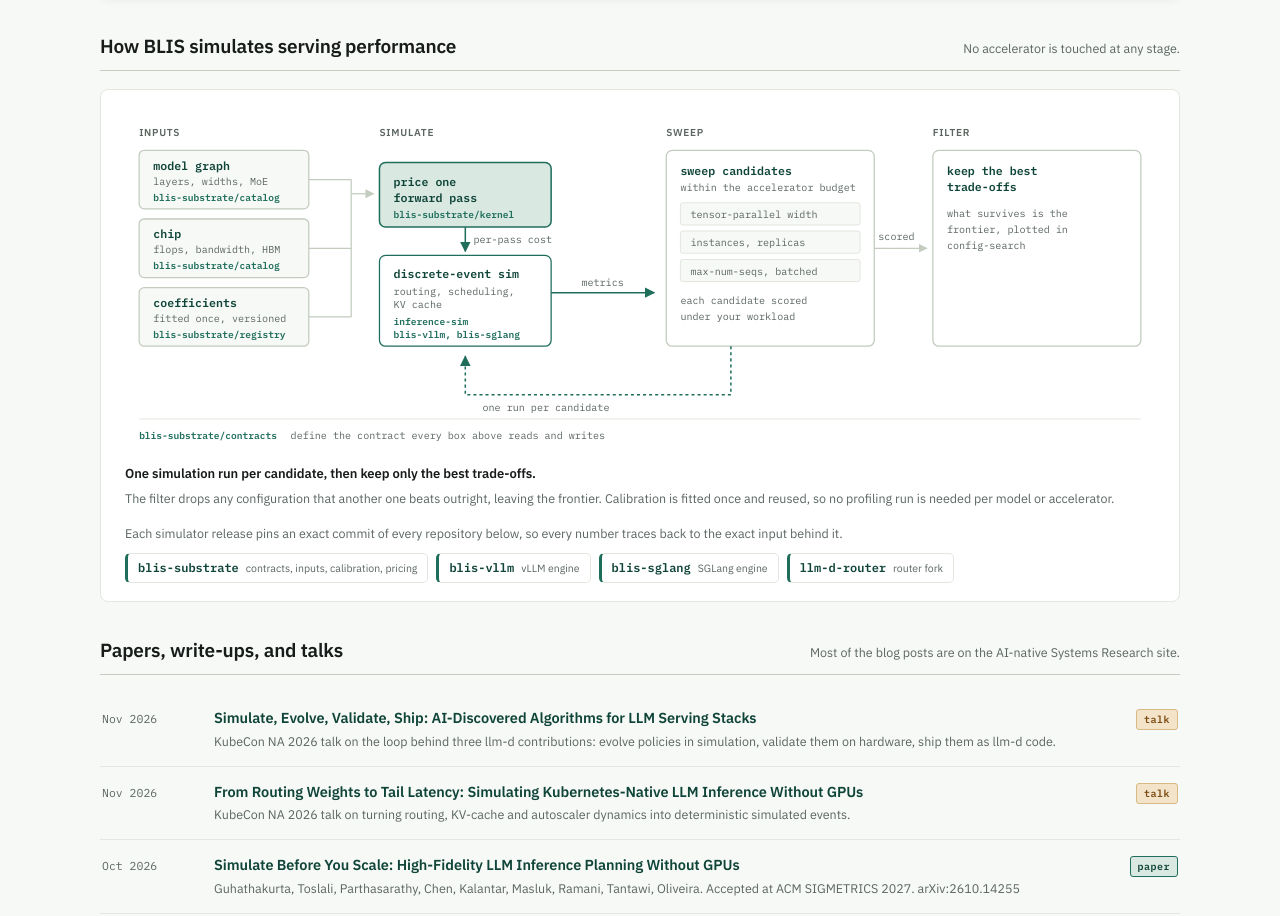
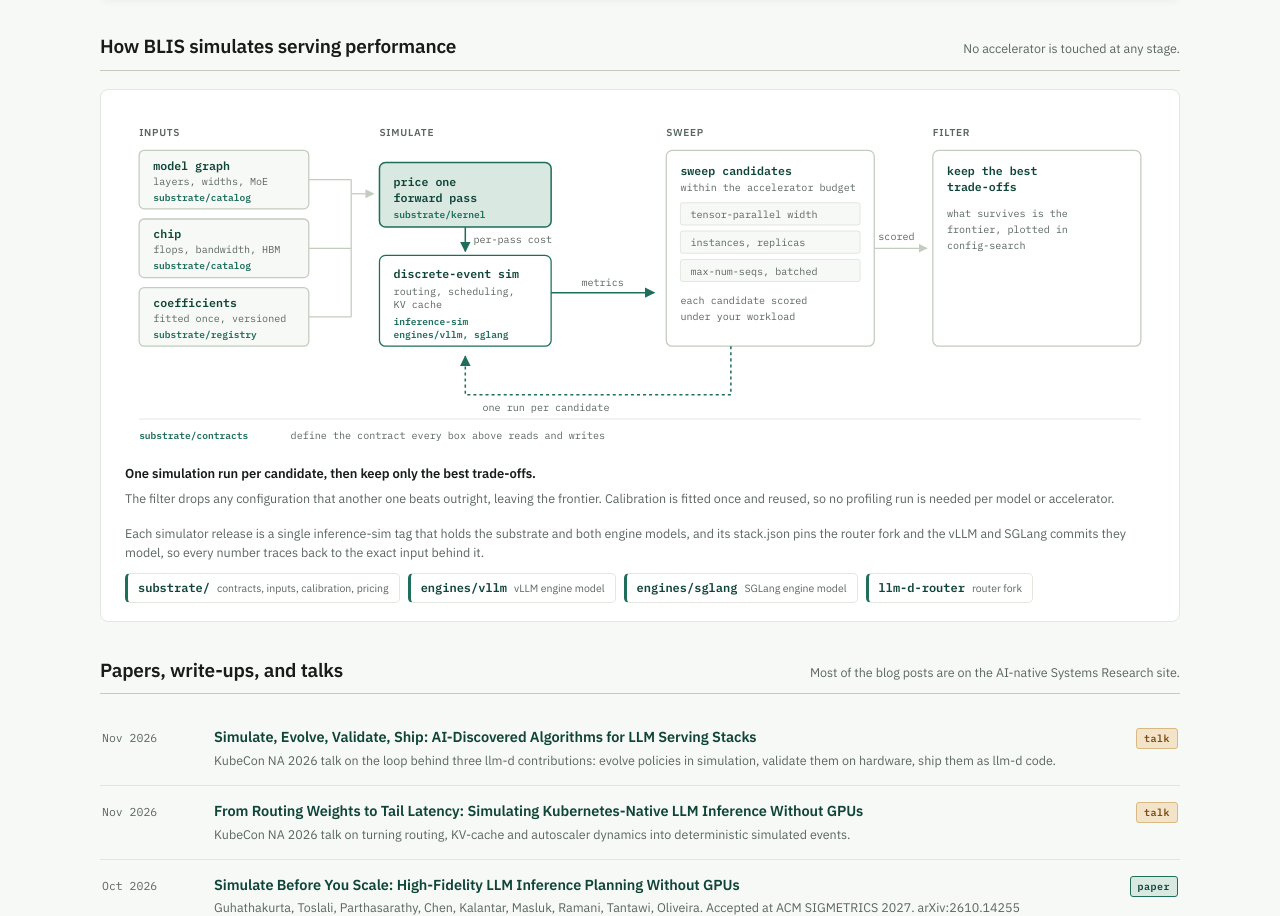
Before and after one commit to llm-d-incubation/llm-d-perf-simulator, a plain HTML site: page index.html in a window 1280 px wide. Shown: the part 1531-2447 px from the top of the page. Drawn offline with Linux system fonts and the light colour scheme; no server answers.

Commit message:
Point the page at inference-sim's substrate and engine directories
From inference-sim v0.19.0 (M3.2), blis-substrate, blis-vllm and
blis-sglang are directories of inference-sim (substrate/, engines/vllm,
engines/sglang), and the standalone repositories stopped at M3.1. Relabel
the pipeline diagram, repoint the provenance links, reword the provenance
lead to match stack.json, and update the README's link table.

Co-Authored-By: Claude Opus 5.5 <noreply@anthropic.com>

```diff
--- a/index.html
+++ b/index.html
@@ -770,7 +770,7 @@
               <figure>
                 <div class="figscroll">
                 <svg viewBox="0 0 1020 330" role="img"
-                  aria-label="Pipeline annotated with the repository behind each stage. Model graph, chip and calibration coefficients come from blis-substrate's catalog and registry; blis-substrate's kernel prices one forward pass, which feeds a discrete-event simulation of routing, scheduling and KV cache, run by inference-sim with the blis-vllm and blis-sglang engine models, that returns serving metrics; the sweep runs that simulation once per candidate and scores each under the workload; a filter drops any candidate that another matches or beats on every metric while winning on at least one, leaving the frontier. blis-substrate's contracts define the interfaces between every stage.">
+                  aria-label="Pipeline annotated with the repository behind each stage. Model graph, chip and calibration coefficients come from inference-sim's substrate catalog and registry; the substrate kernel prices one forward pass, which feeds a discrete-event simulation of routing, scheduling and KV cache, run by inference-sim with its vLLM and SGLang engine models, that returns serving metrics; the sweep runs that simulation once per candidate and scores each under the workload; a filter drops any candidate that another matches or beats on every metric while winning on at least one, leaving the frontier. The substrate contracts define the interfaces between every stage.">
                   <defs>
                     <marker id="ah" viewBox="0 0 10 10" refX="9" refY="5"
                       markerWidth="7" markerHeight="7" orient="auto-start-reverse">
@@ -794,13 +794,13 @@
                   </g>
                   <text class="dlabel" x="28" y="53">model graph</text>
                   <text class="dsub" x="28" y="68">layers, widths, MoE</text>
-                  <text class="drepo" x="28" y="84">blis-substrate/catalog</text>
+                  <text class="drepo" x="28" y="84">substrate/catalog</text>
                   <text class="dlabel" x="28" y="121">chip</text>
                   <text class="dsub" x="28" y="136">flops, bandwidth, HBM</text>
-                  <text class="drepo" x="28" y="152">blis-substrate/catalog</text>
+                  <text class="drepo" x="28" y="152">substrate/catalog</text>
                   <text class="dlabel" x="28" y="189">coefficients</text>
                   <text class="dsub" x="28" y="204">fitted once, versioned</text>
-                  <text class="drepo" x="28" y="220">blis-substrate/registry</text>
+                  <text class="drepo" x="28" y="220">substrate/registry</text>
 
                   <g stroke="var(--line-strong)" stroke-width="1.25" fill="none">
                     <path d="M182 63 H224" />
@@ -814,7 +814,7 @@
                     fill="var(--accent-soft)" stroke="var(--accent)" stroke-width="1.5" />
                   <text class="dlabel" x="266" y="69">price one</text>
                   <text class="dlabel" x="266" y="85">forward pass</text>
-                  <text class="drepo" x="266" y="101">blis-substrate/kernel</text>
+                  <text class="drepo" x="266" y="101">substrate/kernel</text>
 
                   <path d="M337 110 V134" stroke="var(--accent)" stroke-width="1.5"
                     fill="none" marker-end="url(#aha)" />
@@ -826,7 +826,7 @@
                   <text class="dsub" x="266" y="177">routing, scheduling,</text>
                   <text class="dsub" x="266" y="190">KV cache</text>
                   <text class="drepo" x="266" y="207">inference-sim</text>
-                  <text class="drepo" x="266" y="220">blis-vllm, blis-sglang</text>
+                  <text class="drepo" x="266" y="220">engines/vllm, sglang</text>
 
                   <path d="M422 175 H524" stroke="var(--accent)" stroke-width="1.5"
                     fill="none" marker-end="url(#aha)" />
@@ -864,7 +864,7 @@
                   <text class="dsub" x="814" y="132">config-search</text>
 
                   <path d="M14 300H1006" stroke="var(--line)" stroke-width="1" fill="none" />
-                  <text class="drepo" x="14" y="320">blis-substrate/contracts</text>
+                  <text class="drepo" x="14" y="320">substrate/contracts</text>
                   <text class="dsub" x="164" y="320">define the contract every box above reads and writes</text>
                 </svg>
                 </div>
@@ -880,13 +880,14 @@
               </figure>
               <div class="provenance">
                 <p class="provlead">
-                  Each simulator release pins an exact commit of every repository below, so every
-                  number traces back to the exact input behind it.
+                  Each simulator release is a single inference-sim tag that holds the substrate and
+                  both engine models, and its stack.json pins the router fork and the vLLM and
+                  SGLang commits they model, so every number traces back to the exact input behind it.
                 </p>
                 <ul class="provlist">
-                  <li><a href="https://github.com/inference-sim/blis-substrate"><span class="provname">blis-substrate</span> <span class="provrole">contracts, inputs, calibration, pricing</span></a></li>
-                  <li><a href="https://github.com/inference-sim/blis-vllm"><span class="provname">blis-vllm</span> <span class="provrole">vLLM engine</span></a></li>
-                  <li><a href="https://github.com/inference-sim/blis-sglang"><span class="provname">blis-sglang</span> <span class="provrole">SGLang engine</span></a></li>
+                  <li><a href="https://github.com/inference-sim/inference-sim/tree/main/substrate"><span class="provname">substrate/</span> <span class="provrole">contracts, inputs, calibration, pricing</span></a></li>
+                  <li><a href="https://github.com/inference-sim/inference-sim/tree/main/engines/vllm"><span class="provname">engines/vllm</span> <span class="provrole">vLLM engine model</span></a></li>
+                  <li><a href="https://github.com/inference-sim/inference-sim/tree/main/engines/sglang"><span class="provname">engines/sglang</span> <span class="provrole">SGLang engine model</span></a></li>
                   <li><a href="https://github.com/inference-sim/llm-d-router"><span class="provname">llm-d-router</span> <span class="provrole">router fork</span></a></li>
                 </ul>
               </div>
```
Also changed, not shown: 1 other file.
